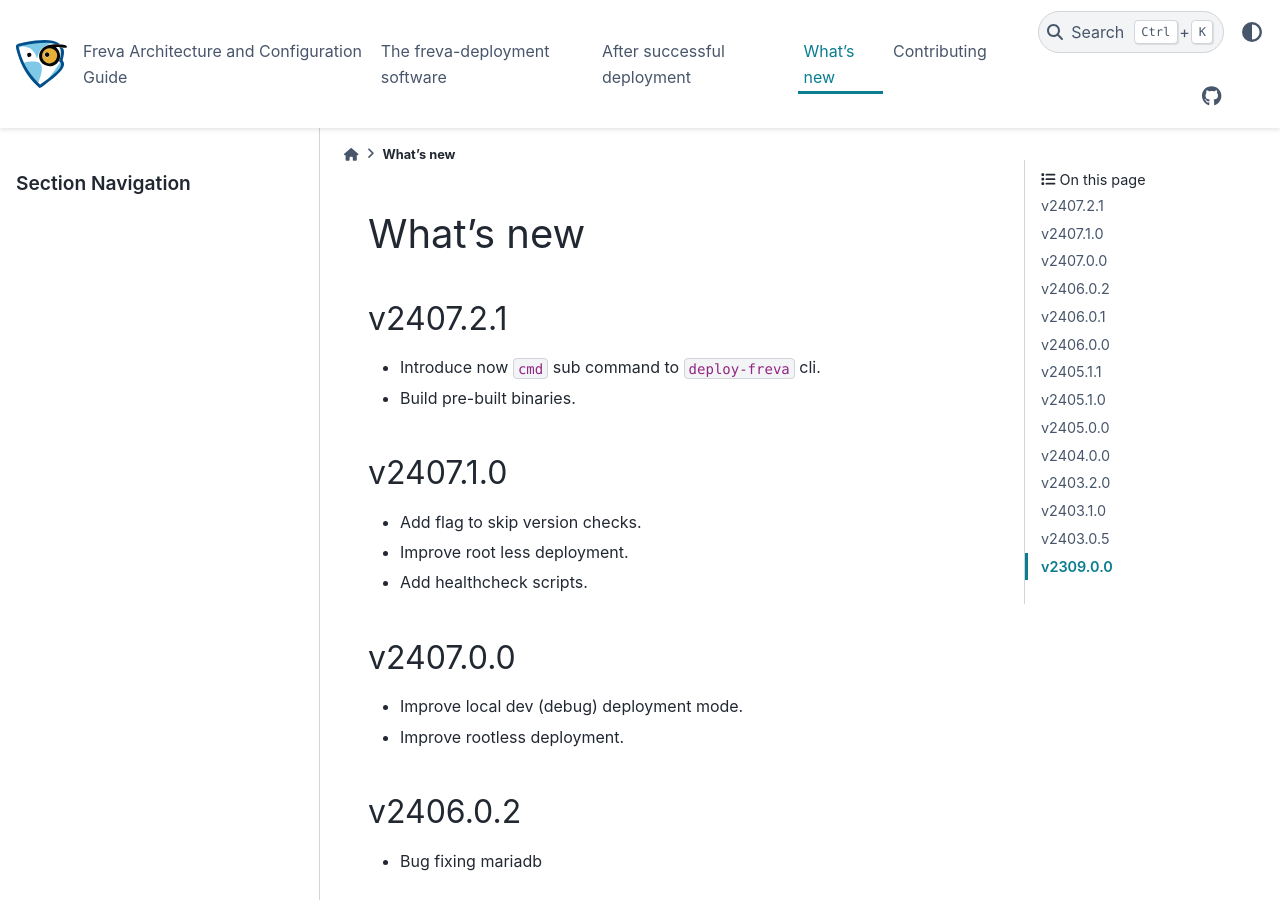
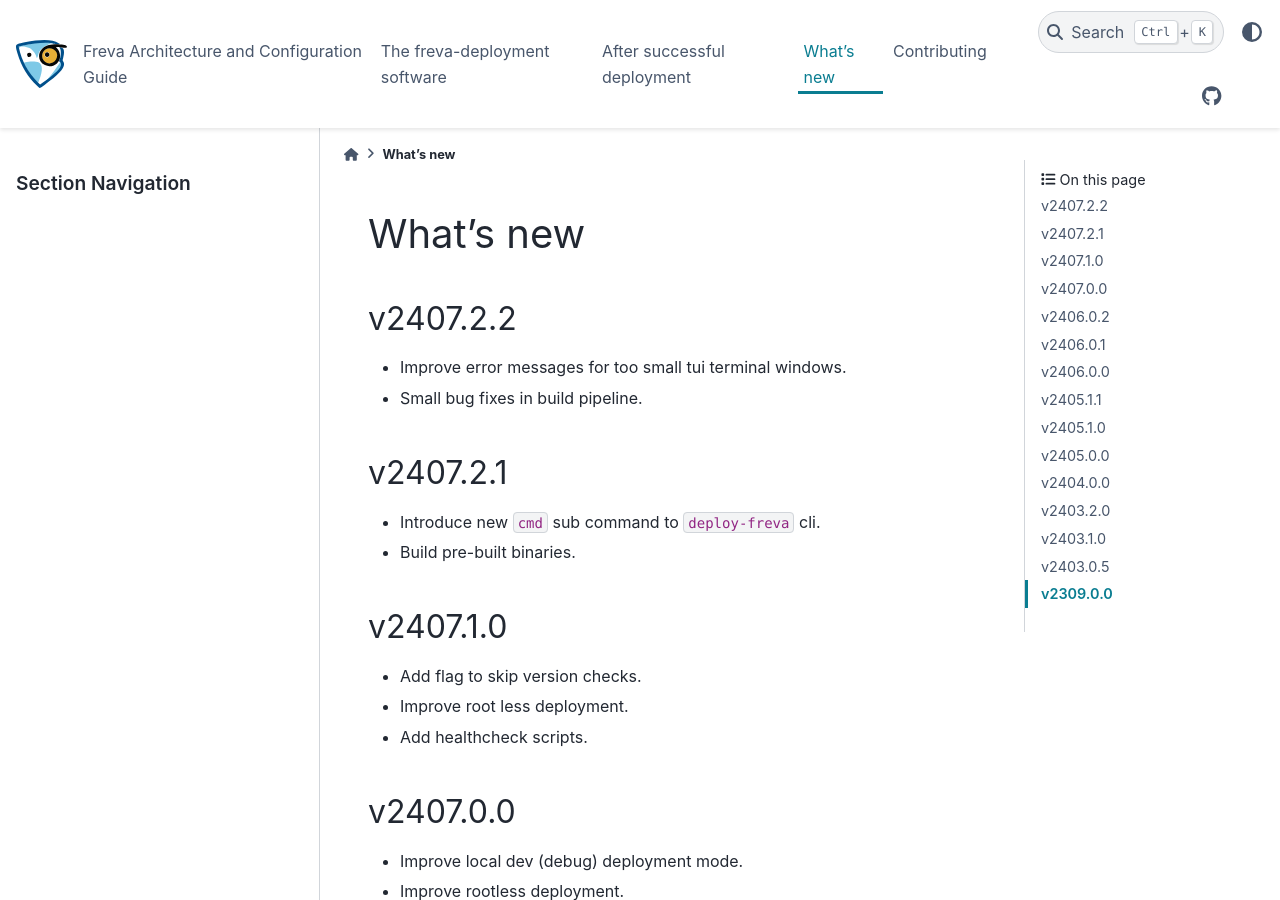
Before and after one commit to FREVA-CLINT/freva-deployment, a Sphinx documentation site: the page built from docs/whatsnew.rst, in a window 1280 px wide and 900 px high. Built offline with Sphinx 7.4.7 and the PyData theme 0.15.4, drawn with Linux system fonts in a browser that asks for light colours; pages that are not in the unit, such as notebooks, are missing from menus.

Commit message:
Bump versions.

```diff
--- a/docs/whatsnew.rst
+++ b/docs/whatsnew.rst
@@ -7,9 +7,16 @@ What's new
    :maxdepth: 0
    :titlesonly:
 
+v2407.2.2
+~~~~~~~~~
+* Improve error messages for too small tui terminal windows.
+* Small bug fixes in build pipeline.
+
+
+
 v2407.2.1
 ~~~~~~~~~
-* Introduce now ``cmd`` sub command to ``deploy-freva`` cli.
+* Introduce new ``cmd`` sub command to ``deploy-freva`` cli.
 * Build pre-built binaries.
 
 
--- a/src/freva_deployment/__init__.py
+++ b/src/freva_deployment/__init__.py
@@ -1,7 +1,7 @@
 import argparse
 from urllib.request import urlretrieve
 
-__version__ = "2407.2.1"
+__version__ = "2407.2.2"
 
 FREVA_PYTHON_VERSION = "3.12"
 AVAILABLE_PYTHON_VERSIONS = ["3.8", "3.9", "3.10", "3.11", "3.12"]
```
